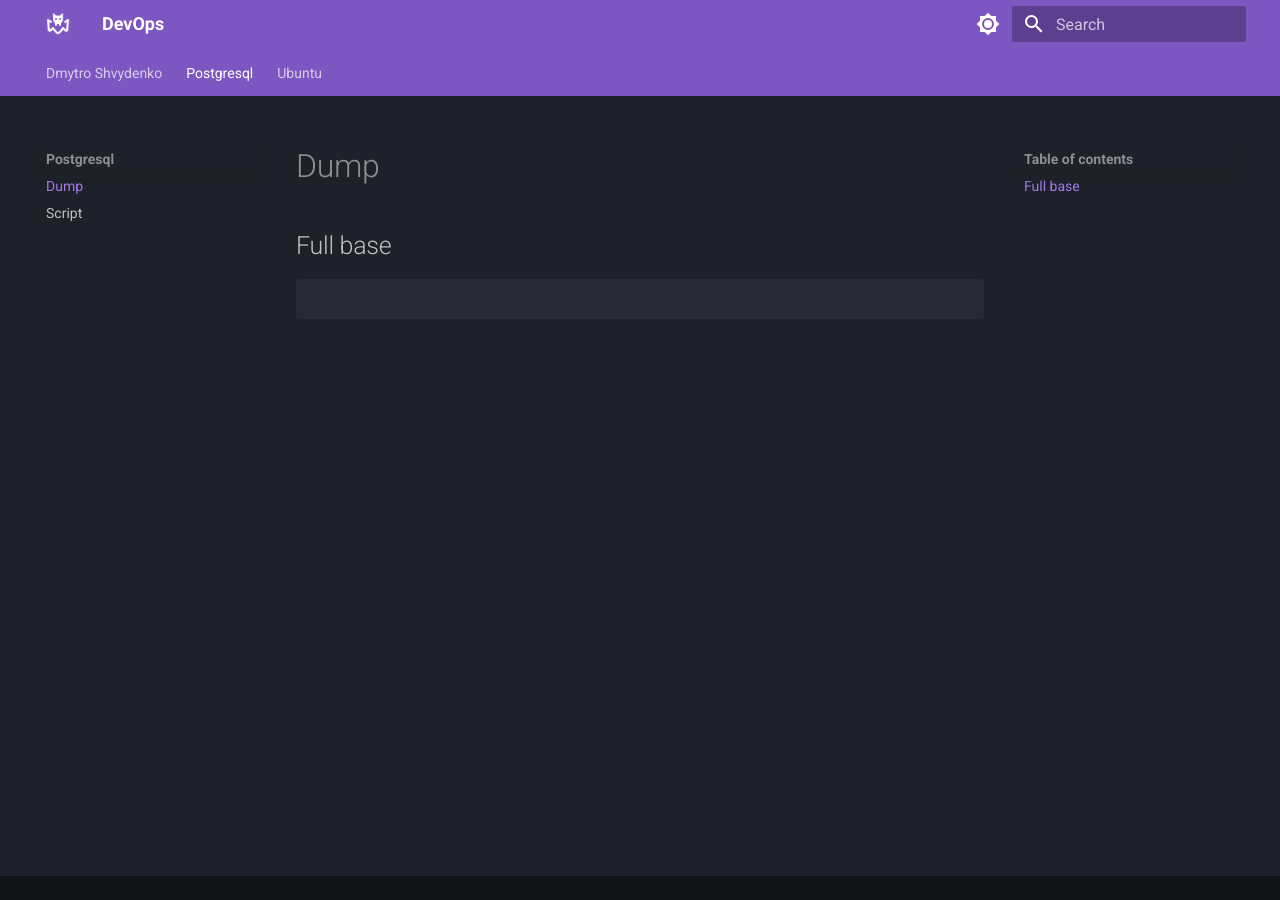
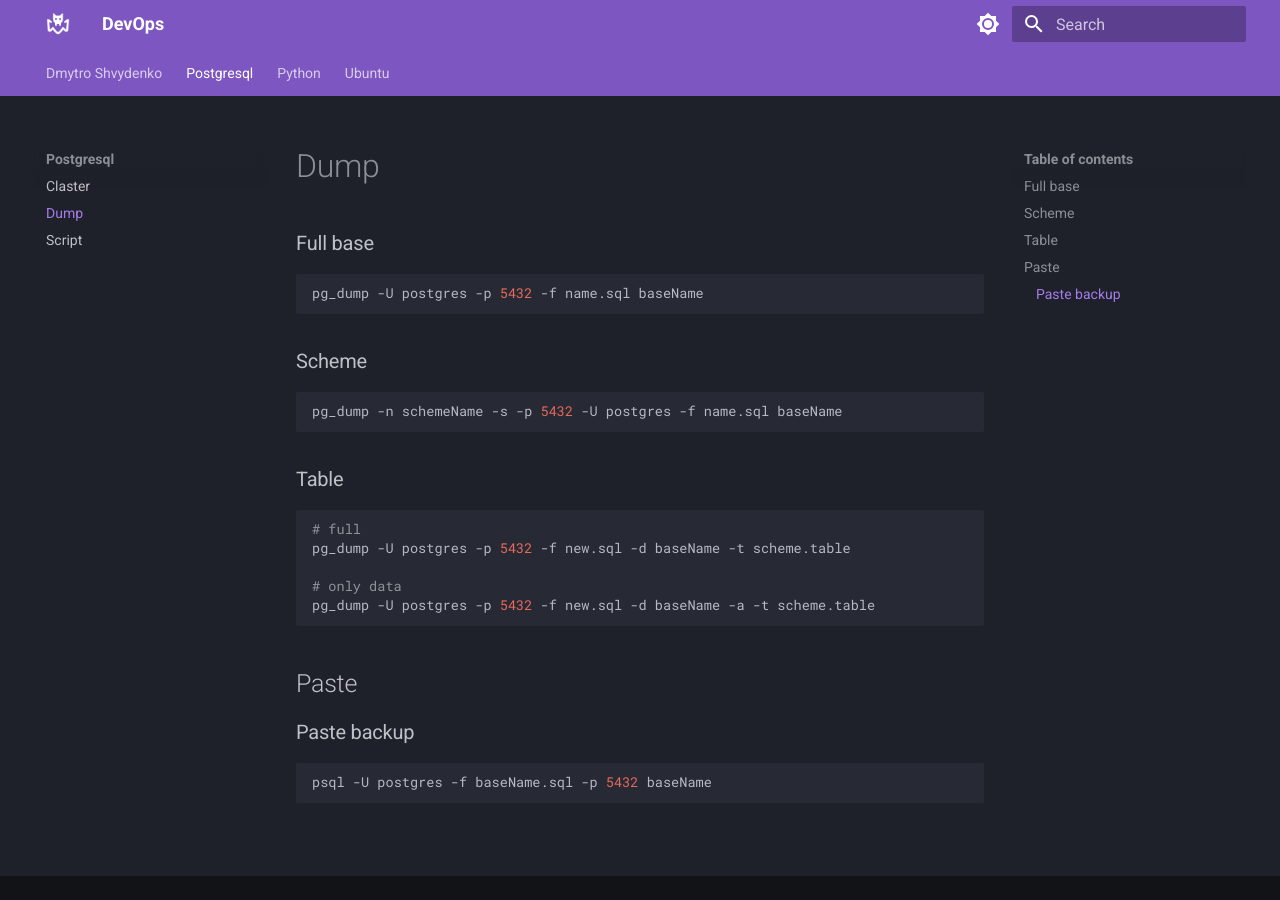
Before and after one commit to CrudelisDeus/doc, an MkDocs documentation site: the page built from docs/postgresql/dump.md, in a window 1280 px wide. Built offline with MkDocs 1.6.1 and Material for MkDocs 9.7.7, drawn with Linux system fonts in a browser that asks for light colours.

Commit message:
added new doc

````diff
--- a/docs/postgresql/dump.md
+++ b/docs/postgresql/dump.md
@@ -1,7 +1,31 @@
 # Dump
 
-## Full base
+### Full base
 
 ```bash
+pg_dump -U postgres -p 5432 -f name.sql baseName
+```
 
+### Scheme
+
+```bash
+pg_dump -n schemeName -s -p 5432 -U postgres -f name.sql baseName
 ```
+
+### Table
+
+```bash
+# full
+pg_dump -U postgres -p 5432 -f new.sql -d baseName -t scheme.table
+
+# only data
+pg_dump -U postgres -p 5432 -f new.sql -d baseName -a -t scheme.table
+```
+
+## Paste
+
+### Paste backup
+
+```bash
+psql -U postgres -f baseName.sql -p 5432 baseName
+```
````
Also changed, not shown: docs/postgresql/claster.md (added, +29 -0 lines), docs/python/install.md (added, +68 -0 lines), docs/ubuntu/network.md (added, +13 -0 lines), docs/ubuntu/script.md (added, +11 -0 lines).
